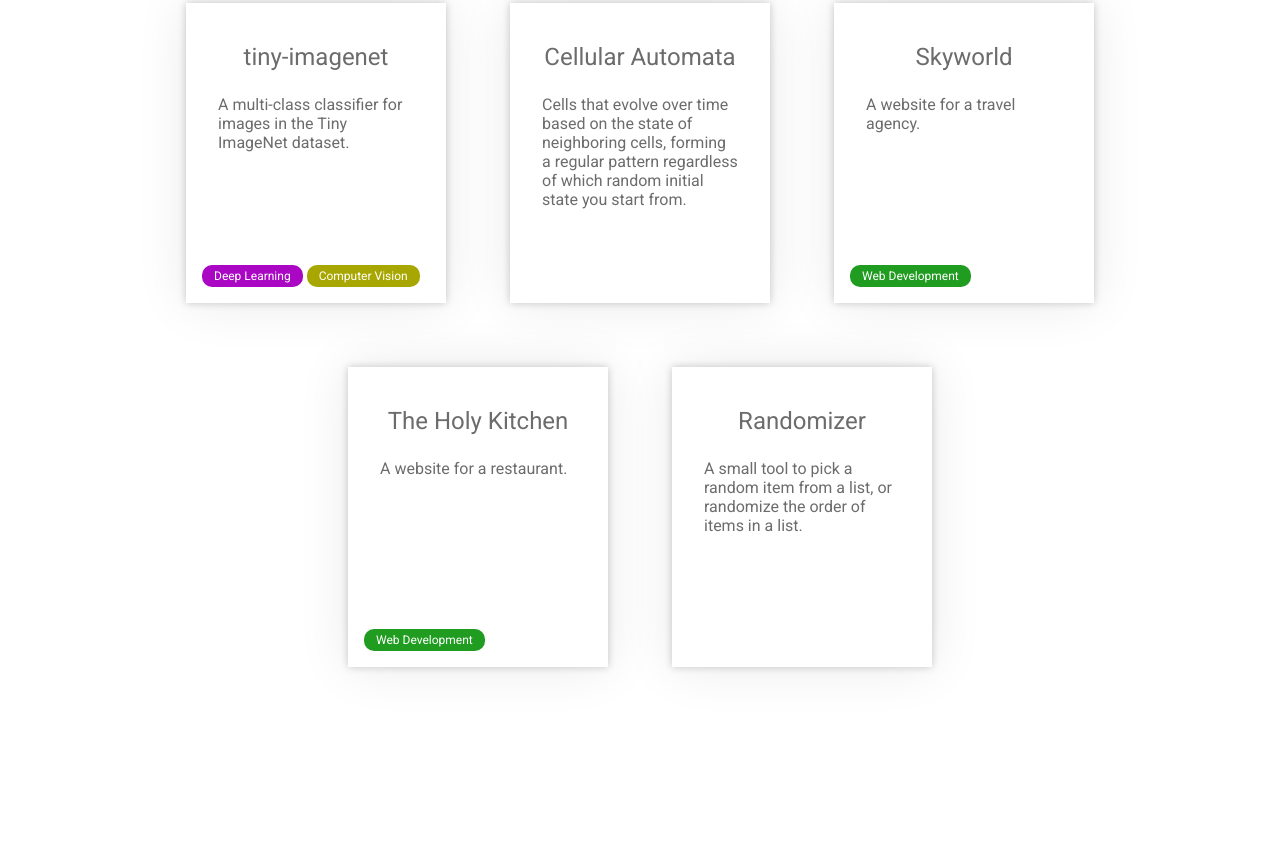
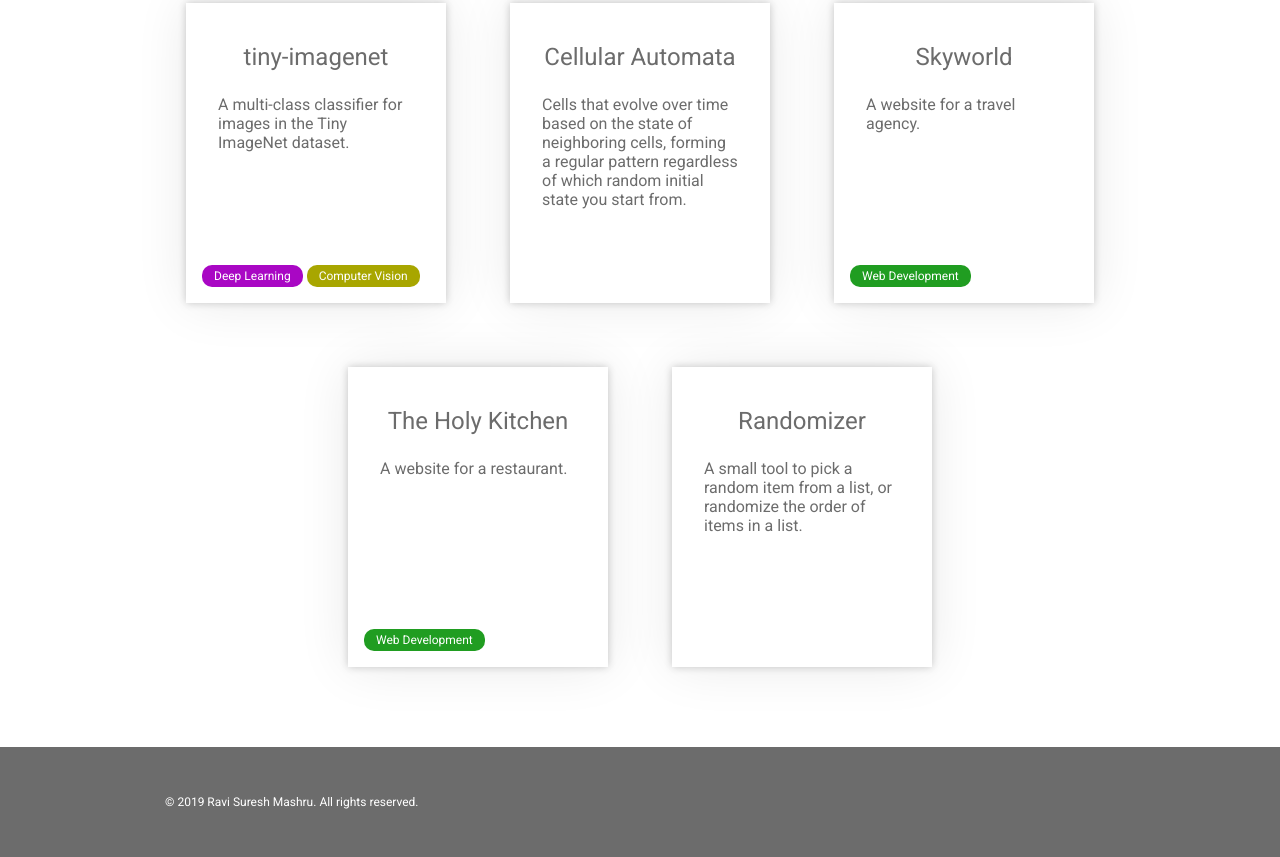
Before and after one commit to ravimashru/homepage, a Gatsby site: page / in a window 1280 px wide. Shown: the part 1325-2182 px from the top of the page. Before the commit the page ends 2072 px from the top, so only its background shows below. Built offline with nearby package versions, Linux system fonts and the light colour scheme; Gatsby itself is replaced by a stand-in of ours; a web font is replaced by a local one.

Commit message:
Add footer

```diff
--- a/src/components/layout.js
+++ b/src/components/layout.js
@@ -31,17 +31,17 @@ const Layout = ({ children }) => {
       <main style={{ paddingTop: '98px', minWidth: '350px' }}>
         {children}
       </main>
-      {/* <footer style={{ backgroundColor: '#F5F5F7', padding: '16px', color: '#777', fontSize: '12px' }}>
+      <footer style={{ backgroundColor: '#6C6C6C', padding: '48px 16px', color: '#FFF', fontSize: '12px' }}>
         <div
           style={{
-            maxWidth: 960,
+            maxWidth: 950,
             minWidth: 300,
             margin: `0 auto`,
           }}
         >
           © {new Date().getFullYear()} Ravi Suresh Mashru. All rights reserved.
         </div>
-      </footer> */}
+      </footer>
     </>
   );
 };
```
